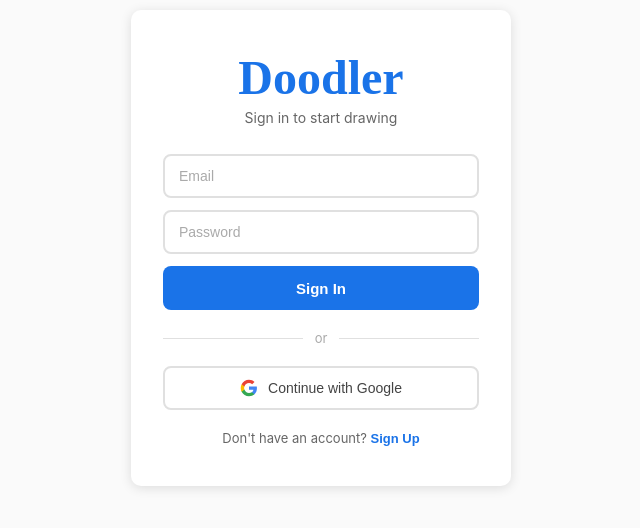
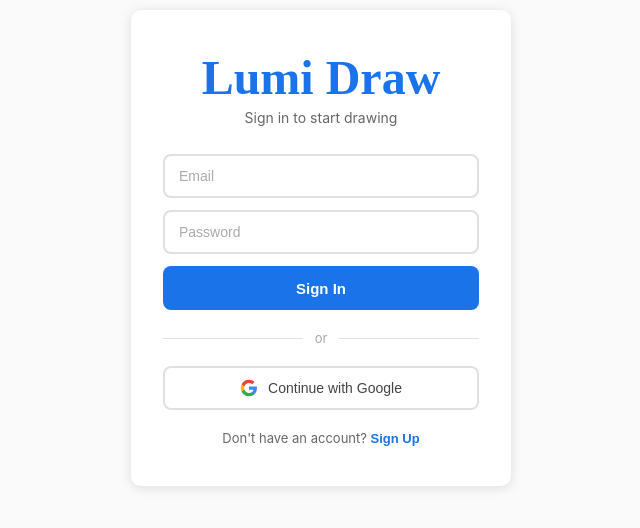
Before and after one commit to japzi/doodler, a React (Vite) app: page / in a window 1280 px wide. Shown: the part 152-680 px from the top of the page, without its empty margins (319-959 px from the left). Built offline with nearby package versions, Linux system fonts and the light colour scheme; no server answers.

Commit message:
Rename login page heading to Lumi Draw

```diff
--- a/src/components/LoginPage/LoginPage.tsx
+++ b/src/components/LoginPage/LoginPage.tsx
@@ -34,7 +34,7 @@ export function LoginPage() {
   return (
     <div className="login-page">
       <div className="login-card">
-        <h1 className="login-title">Doodler</h1>
+        <h1 className="login-title">Lumi Draw</h1>
         <p className="login-subtitle">Sign in to start drawing</p>
 
         <form className="login-form" onSubmit={handleSubmit}>
```
